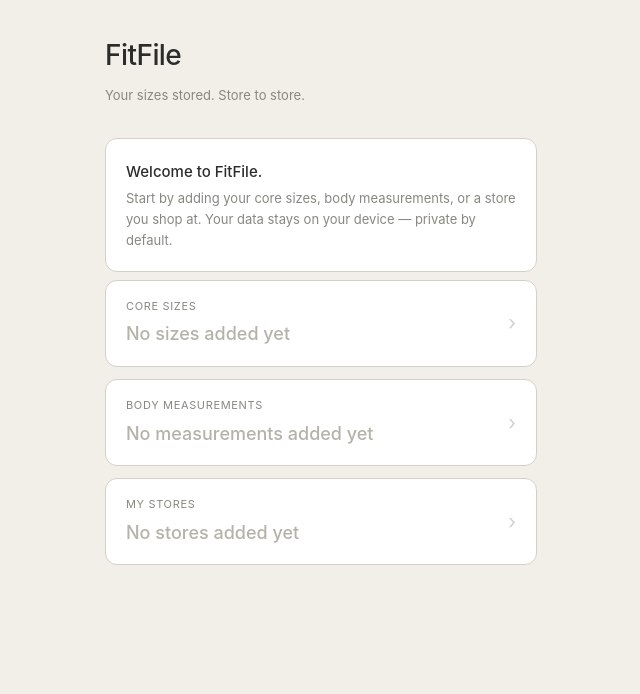
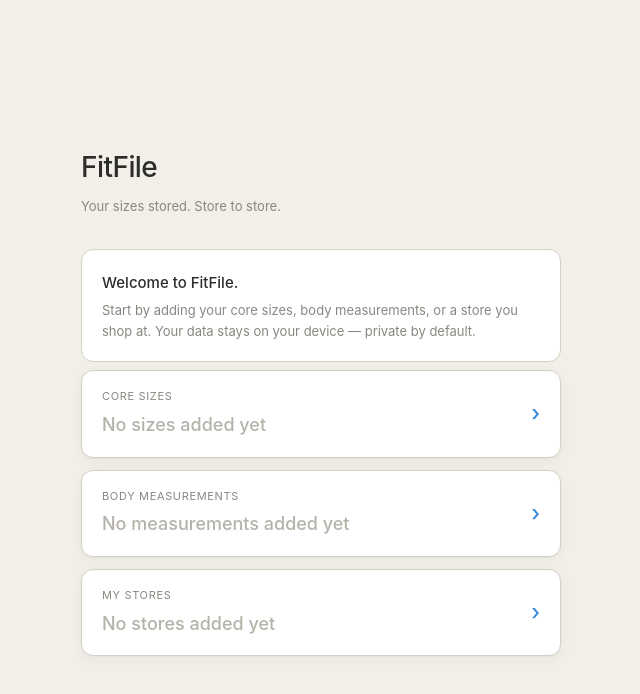
Before and after one commit to AJT-prod/fitfile, a React (Vite) app: page / in a window 1280 px wide. Shown: the top 694 px of the page, without its empty margins (319-959 px from the left). Built offline with nearby package versions, Linux system fonts and the light colour scheme.

Commit message:
Polish Home screen: color accent, shadow, centering

```diff
--- a/src/index.css
+++ b/src/index.css
@@ -19,3 +19,12 @@
 }
 
 a { text-decoration: none; color: inherit; }
+
+.summary-card:hover {
+  transform: translateY(-1px);
+  box-shadow: 0 2px 4px rgba(44, 44, 42, 0.06), 0 6px 20px rgba(44, 44, 42, 0.06);
+  border-color: #B7CDE8;
+}
+.summary-card:active {
+  transform: translateY(0);
+}
--- a/src/pages/Home.jsx
+++ b/src/pages/Home.jsx
@@ -36,7 +36,8 @@
   }
 
   return (
-    <div style={{ maxWidth: 480, margin: '0 auto', padding: '2rem 1.5rem' }}>
+    <div style={{ minHeight: '100vh', display: 'flex', alignItems: 'center', justifyContent: 'center', padding: '2rem 1.5rem' }}>
+    <div style={{ maxWidth: 480, width: '100%' }}>
       <div style={{ marginBottom: '2rem' }}>
         <h1 style={{ fontSize: 28, fontWeight: 500, letterSpacing: '-0.02em' }}>FitFile</h1>
         <p style={{ fontSize: 13, color: '#888780', marginTop: 4 }}>Your sizes stored. Store to store.</p>
@@ -78,12 +79,14 @@
         />
       </div>
     </div>
+    </div>
   )
 }
 
 function SummaryCard({ label, preview, empty, onClick }) {
   return (
     <div
+      className="summary-card"
       onClick={onClick}
       style={{
         background: '#ffffff',
@@ -94,13 +97,15 @@
         display: 'flex',
         justifyContent: 'space-between',
         alignItems: 'center',
+        boxShadow: '0 1px 2px rgba(44, 44, 42, 0.04), 0 4px 14px rgba(44, 44, 42, 0.04)',
+        transition: 'transform 0.15s ease, box-shadow 0.15s ease',
       }}
     >
       <div>
         <p style={{ fontSize: 11, color: '#888780', textTransform: 'uppercase', letterSpacing: '0.06em', marginBottom: 4 }}>{label}</p>
         <p style={{ fontSize: 18, fontWeight: 500, color: empty ? '#B4B2A9' : '#2C2C2A' }}>{preview}</p>
       </div>
-      <span style={{ fontSize: 20, color: '#D3D1C7' }}>›</span>
+      <span style={{ fontSize: 22, color: '#378ADD', fontWeight: 500 }}>›</span>
     </div>
   )
 }
```
